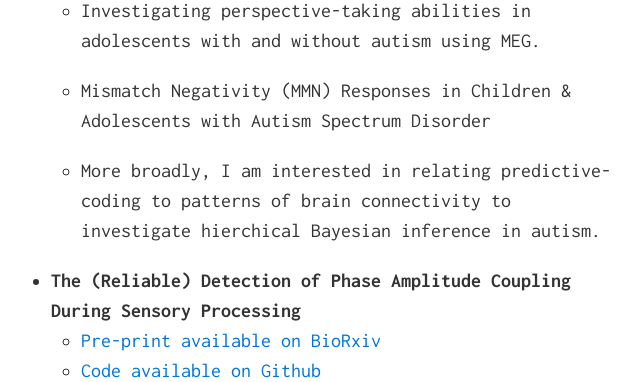
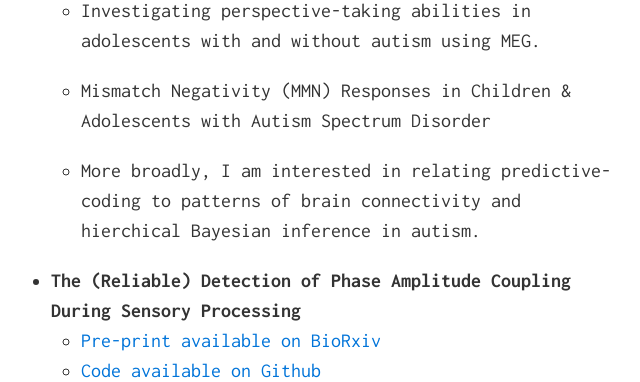
Before and after one commit to neurofractal/neurofractal.github.io, a Jekyll site: the page built from index.md, in a window 1280 px wide and 900 px high, scrolled down 1604 px, cut to the strip 100-482 px from the top of the window. Shown: the whole strip, without its empty margins (319-959 px from the left). Built offline with Jekyll 4.4.1, drawn with Linux system fonts in a browser that asks for light colours; our own code applies the rules of GitHub Pages for plain Markdown files; comment, search, counter and statistics services are not loaded.

Commit message:
Update index.md

```diff
--- a/index.md
+++ b/index.md
@@ -25,7 +25,7 @@ I am also an advocate of [open science](https://elifesciences.org/content/5/e168
 
   * Mismatch Negativity (MMN) Responses in Children & Adolescents with Autism Spectrum Disorder
 
-  * More broadly, I am interested in relating predictive-coding to patterns of brain connectivity to investigate hierchical Bayesian inference in autism.
+  * More broadly, I am interested in relating predictive-coding to patterns of brain connectivity and hierchical Bayesian inference in autism.
 
 * **The (Reliable) Detection of Phase Amplitude Coupling During Sensory Processing**
     * [Pre-print available on BioRxiv](http://www.biorxiv.org/content/early/2017/07/13/163006?%3Fcollection=)
```
